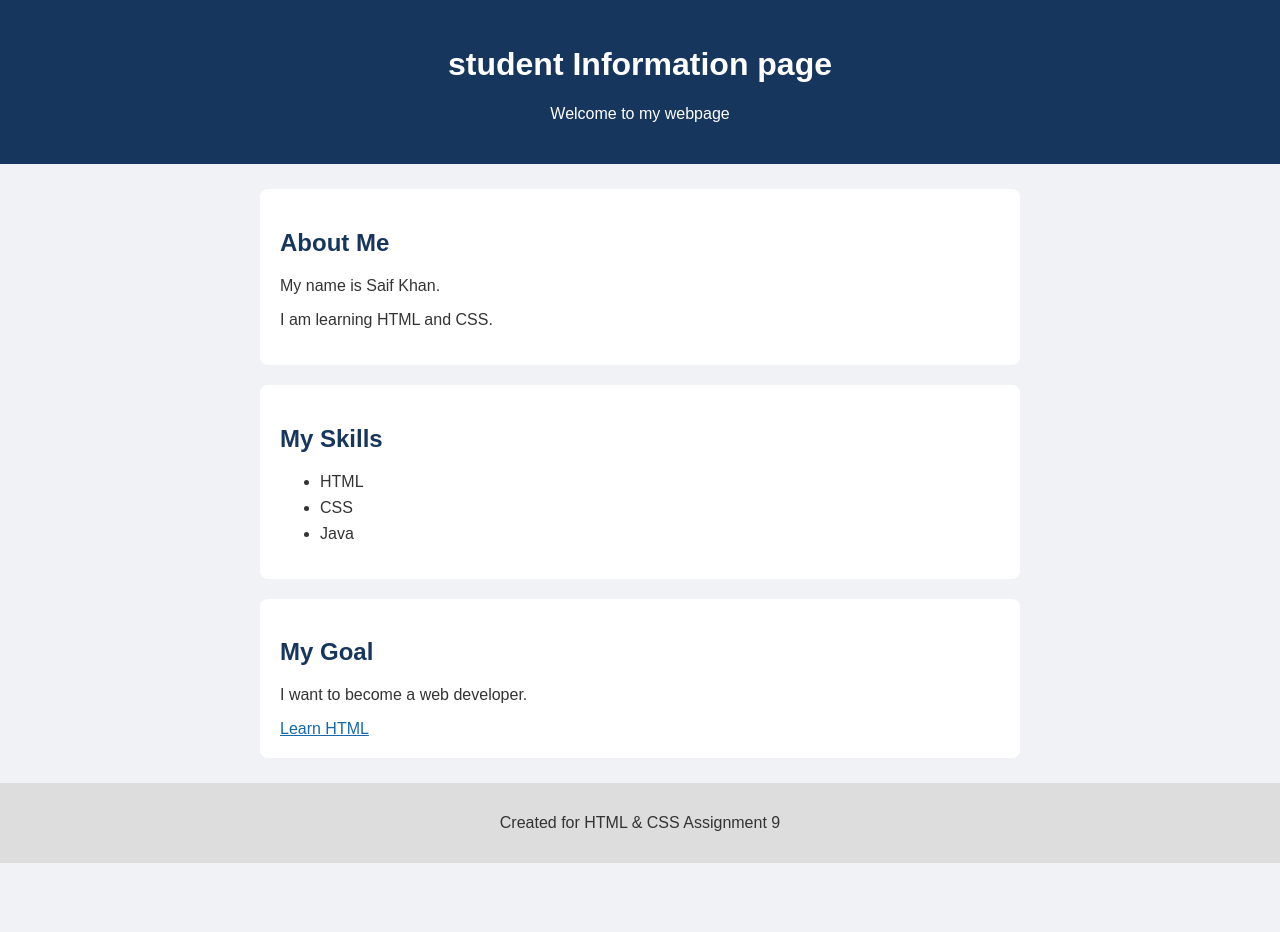
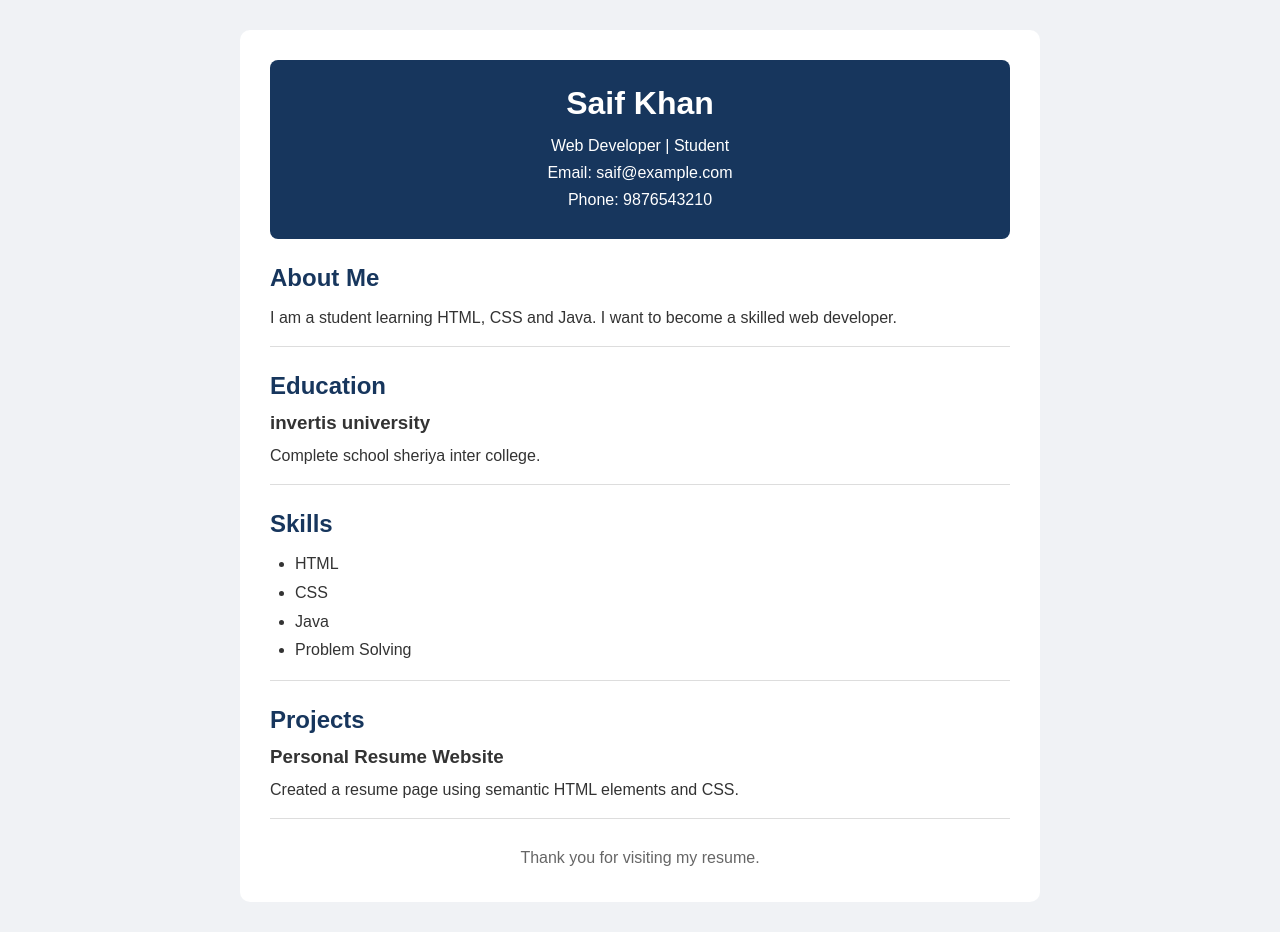
Before and after one commit to khans231959-sys/Saif-khan, a plain HTML site: page HTML & css practical Assignment/Assignment-9.text/index.html in a window 1280 px wide. Before the commit the page ends 863 px from the top, so only its background shows below. Drawn offline with Linux system fonts and the light colour scheme.

Commit message:
Assignment 8

```diff
--- a/HTML & css practical Assignment/Assignment-9.text/index.html
+++ b/HTML & css practical Assignment/Assignment-9.text/index.html
@@ -4,44 +4,64 @@
 <head>
     <meta charset="UTF-8">
     <meta name="viewport" content="width=device-width, initial-scale=1.0">
-    <title>Student Information</title>
+    <title>My Resume</title>
     <link rel="stylesheet" href="style.css">
 </head>
 <body>
 
-    <header>
-        <h1>student Information page</h1>
-        <p>Welcome to my webpage</p>
+    <div class="resume">
+
+        <header class="resume-header">
+            <h1>Saif Khan</h1>
+            <p>Web Developer | Student</p>
+            <p>Email: saif@example.com</p>
+            <p>Phone: 9876543210</p>
         </header>
 
         <main>
             <section>
                 <h2>About Me</h2>
-            <p>My name is Saif Khan.</p>
-            <p>I am learning HTML and CSS.</p>
+                <p>
+                    I am a student learning HTML, CSS and Java.
+                    I want to become a skilled web developer.
+                </p>
             </section>
 
             <section>
-            <h2>My Skills</h2>
+                <h2>Education</h2>
+                <article>
+                    <h3>invertis university</h3>
+                    <p>Complete school sheriya inter college.</p>
+                </article>
+            </section>
+
+            <section>
+                <h2>Skills</h2>
                 <ul>
                     <li>HTML</li>
                     <li>CSS</li>
                     <li>Java</li>
+                    <li>Problem Solving</li>
                 </ul>
             </section>
 
             <section>
-            <h2>My Goal</h2>
-            <p>I want to become a web developer.</p>
-            <a href="https://developer.mozilla.org/en-US/docs/Web/HTML">
-                Learn HTML
-            </a>
+                <h2>Projects</h2>
+                <article>
+                    <h3>Personal Resume Website</h3>
+                    <p>
+                        Created a resume page using semantic
+                        HTML elements and CSS.
+                    </p>
+                </article>
             </section>
         </main>
 
         <footer>
-        <p>Created for HTML & CSS Assignment 9</p>
+            <p>Thank you for visiting my resume.</p>
         </footer>
+
+    </div>
 
 </body>
 </html>
--- a/HTML & css practical Assignment/Assignment-9.text/style.css
+++ b/HTML & css practical Assignment/Assignment-9.text/style.css
@@ -1,49 +1,63 @@
 
 * {
+    margin: 0;
+    padding: 0;
     box-sizing: border-box;
 }
 
 body {
     font-family: Arial, sans-serif;
-    margin: 0;
     background-color: #f0f2f5;
+    padding: 30px;
     color: #333;
 }
 
-header {
+.resume {
+    max-width: 800px;
+    margin: auto;
+    background-color: white;
+    padding: 30px;
+    border-radius: 10px;
+}
+
+.resume-header {
+    text-align: center;
     background-color: #17365d;
     color: white;
-    text-align: center;
     padding: 25px;
+    border-radius: 8px;
 }
 
-main {
-    max-width: 800px;
-    margin: 25px auto;
-    padding: 0 20px;
+.resume-header h1 {
+    margin-bottom: 10px;
 }
 
 section {
-    background-color: white;
-    margin-bottom: 20px;
-    padding: 20px;
-    border-radius: 8px;
+    margin-top: 25px;
+    padding-bottom: 15px;
+    border-bottom: 1px solid #ddd;
 }
 
 h2 {
     color: #17365d;
+    margin-bottom: 12px;
 }
 
-li {
+h3 {
     margin-bottom: 8px;
 }
 
-a {
-    color: #1769aa;
+p {
+    line-height: 1.7;
+}
+
+ul {
+    padding-left: 25px;
+    line-height: 1.8;
 }
 
 footer {
     text-align: center;
-    padding: 15px;
-    background-color: #ddd;
+    margin-top: 25px;
+    color: #666;
 }
--- a/HTML & css practical Assignment/Assignment8.md/style.css
+++ b/HTML & css practical Assignment/Assignment8.md/style.css
@@ -1,4 +1,3 @@
-
 * {
     margin: 0;
     padding: 0;
```
Also changed, not shown: HTML & css practical Assignment/Assignment8.md/index.html (+1 -67 lines), HTML & css practical Assignment/12-Assignment.htm (renamed from HTML & css practical Assignment/Assignment8.md/12-Assignment.htm), HTML & css practical Assignment/12-Assignment.html (deleted), HTML & css practical Assignment/13-Assignment.html (renamed from HTML & css practical Assignment/Assignment8.md/13-Assignment.html), HTML & css practical Assignment/Assignment10.u/index2.html (renamed from HTML & css practical Assignment/Assignment-9.text/Assignment10.u/index2.html), HTML & css practical Assignment/Assignment11.text/Assignment11.html (renamed from HTML & css practical Assignment/Assignment8.md/11-Assignment/Assignment11.html). Lines whose indentation alone changed are shown as unchanged.
